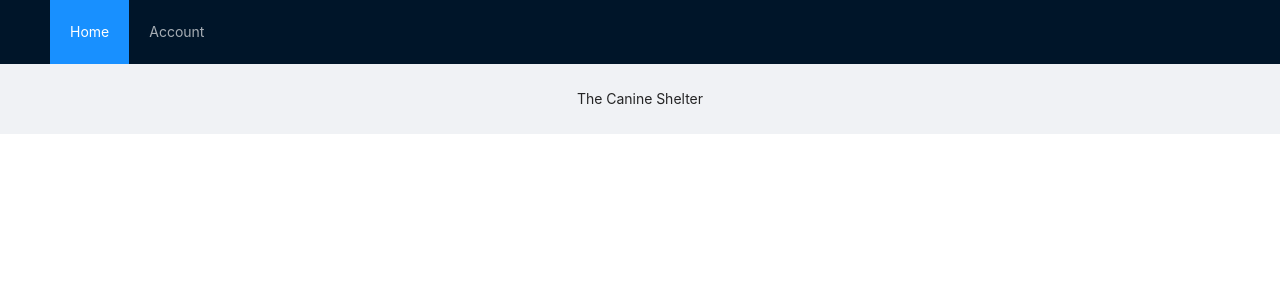
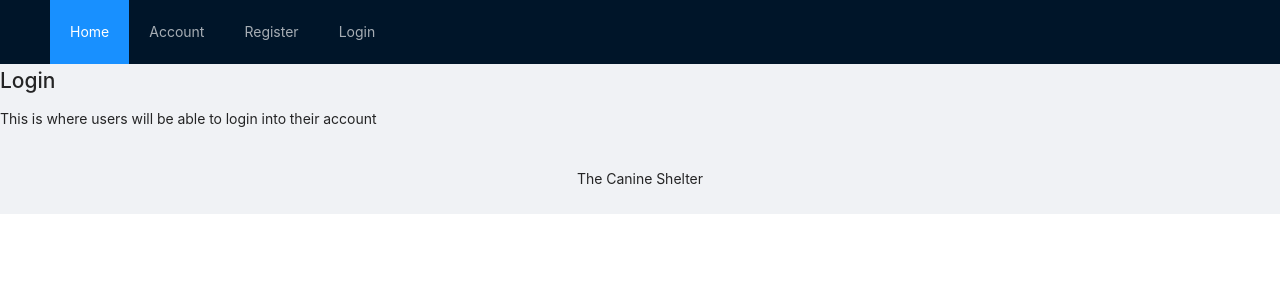
Before and after one commit to SyamMarcus/Web-Development-FrontEnd-Uni-Module, a React (Create React App) app in the folder front-end-app/: page /login in a window 1280 px wide. Shown: the top 300 px of the page. Built offline with nearby package versions, Linux system fonts and the light colour scheme.

Commit message:
version 0.1.8
Feat:
- Added new components for the register and login pages
- Added navigation links and set matching routes for the register and login components

```diff
--- a/front-end-app/src/App.js
+++ b/front-end-app/src/App.js
@@ -9,6 +9,8 @@ import {
 
 import Nav from './components/nav';
 import Account from './components/account';
+import Register from './components/register';
+import Login from './components/login';
 import Home from './components/home';
 import Post from './components/post';
 
@@ -25,6 +27,8 @@ function App() {
         <Content>
           <Switch>
             <Route path="/account" children={<Account />} />
+            <Route path="/register" children={<Register />} />
+            <Route path="/login" children={<Login />} />
             <Route path="/post/:id" children={<Post />} />
             <Route path="/" children={<Home />} exact />
           </Switch>
--- /dev/null
+++ b/front-end-app/src/components/login.js
@@ -0,0 +1,12 @@
+import React from 'react';
+
+function Login(props) {
+  return (
+    <>
+      <h1>Login</h1>
+      <p>This is where users will be able to login into their account</p>
+    </>
+  );
+}
+
+export default Login;
--- a/front-end-app/src/components/nav.js
+++ b/front-end-app/src/components/nav.js
@@ -9,6 +9,8 @@ function Nav(props) {
       <Menu theme="dark" mode="horizontal" defaultSelectedKeys={['1']}>
         <Menu.Item key="1"><Link to="/">Home</Link></Menu.Item>
         <Menu.Item key="2"><Link to="/account">Account</Link></Menu.Item>
+        <Menu.Item key="3"><Link to="/register">Register</Link></Menu.Item>
+        <Menu.Item key="4"><Link to="/login">Login</Link></Menu.Item>
       </Menu>
     </>
   );
--- /dev/null
+++ b/front-end-app/src/components/register.js
@@ -0,0 +1,12 @@
+import React from 'react';
+
+function Register(props) {
+  return (
+    <>
+      <h1>Register</h1>
+      <p>This is where users will be able to register for a new account</p>
+    </>
+  );
+}
+
+export default Register;
```
